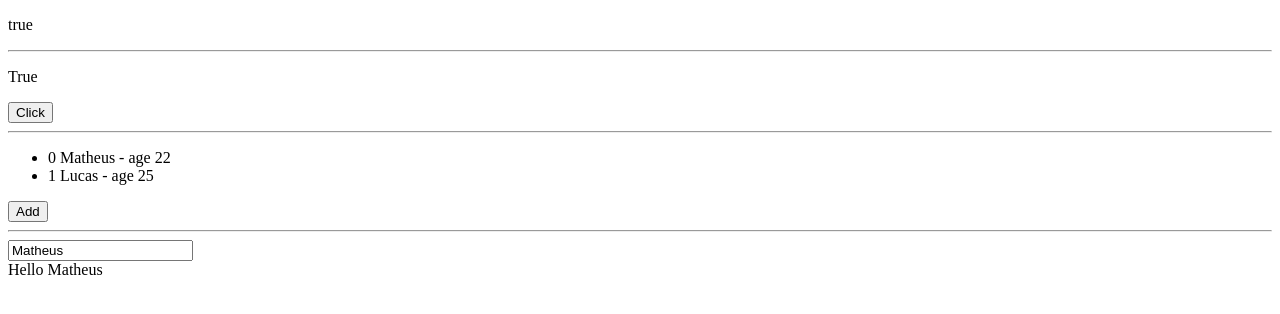
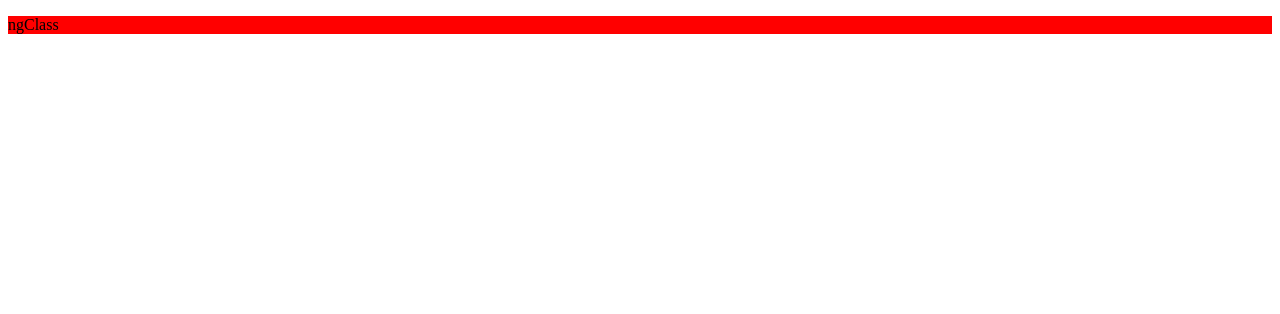
Before and after one commit to matheusoliveira21tec/angular-study-repository, an Angular app in the folder meu-primeiro-projeto/: page / in a window 1280 px wide. Shown: the top 314 px of the page. Built offline with nearby package versions, Linux system fonts and the light colour scheme.

Commit message:
aprendendo diretivas, ngClass

```diff
--- a/meu-primeiro-projeto/src/app/app.component.ts
+++ b/meu-primeiro-projeto/src/app/app.component.ts
@@ -3,7 +3,7 @@ import { Component, OnInit } from '@angular/core';
 @Component({
   selector: 'app-root',
   template: `
-  <app-diretivas-estruturais></app-diretivas-estruturais>
+  <app-diretivas-atributos></app-diretivas-atributos>
   <router-outlet></router-outlet>`
 })
 export class AppComponent implements OnInit {
--- a/meu-primeiro-projeto/src/app/app.module.ts
+++ b/meu-primeiro-projeto/src/app/app.module.ts
@@ -7,13 +7,15 @@ import { TitleComponent } from './title/title.component';
 import { DataBindingComponent } from './data-binding/data-binding.component';
 import { FormsModule } from '@angular/forms';
 import { DiretivasEstruturaisComponent } from './diretivas-estruturais/diretivas-estruturais.component';
+import { DiretivasAtributosComponent } from './diretivas-atributos/diretivas-atributos.component';
 
 @NgModule({
   declarations: [
     AppComponent,
     TitleComponent,
     DataBindingComponent,
-    DiretivasEstruturaisComponent
+    DiretivasEstruturaisComponent,
+    DiretivasAtributosComponent
   ],
   imports: [
     BrowserModule,
--- /dev/null
+++ b/meu-primeiro-projeto/src/app/diretivas-atributos/diretivas-atributos.component.html
@@ -0,0 +1 @@
+<p [ngClass]="{active: condition, disabled: !condition}">ngClass</p>
--- /dev/null
+++ b/meu-primeiro-projeto/src/app/diretivas-atributos/diretivas-atributos.component.scss
@@ -0,0 +1,6 @@
+.active{
+    background: red;
+}
+.disabled{
+    background: blue;
+}
--- /dev/null
+++ b/meu-primeiro-projeto/src/app/diretivas-atributos/diretivas-atributos.component.ts
@@ -0,0 +1,19 @@
+import { Component, OnInit } from '@angular/core';
+
+@Component({
+  selector: 'app-diretivas-atributos',
+  templateUrl: './diretivas-atributos.component.html',
+  styleUrls: ['./diretivas-atributos.component.scss']
+})
+export class DiretivasAtributosComponent implements OnInit{
+public condition:boolean = false;
+constructor() { }
+ngOnInit(): void {
+  setInterval(() => {
+    if(this.condition){
+      this.condition = false;
+    }else{
+      this.condition = true;}
+  },2000);
+}
+}
```
Also changed, not shown: 1 other file (tests, documents, lock files or other folders).
